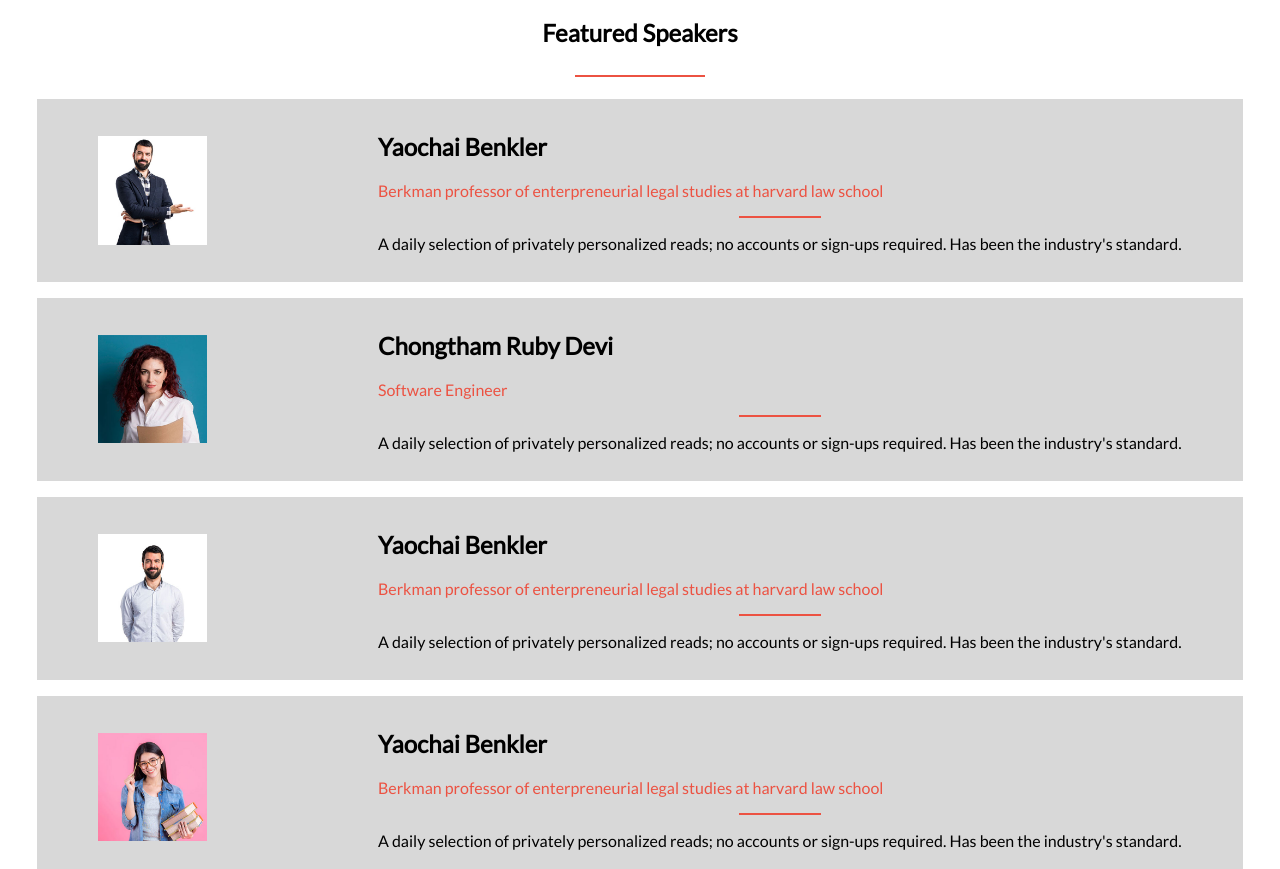
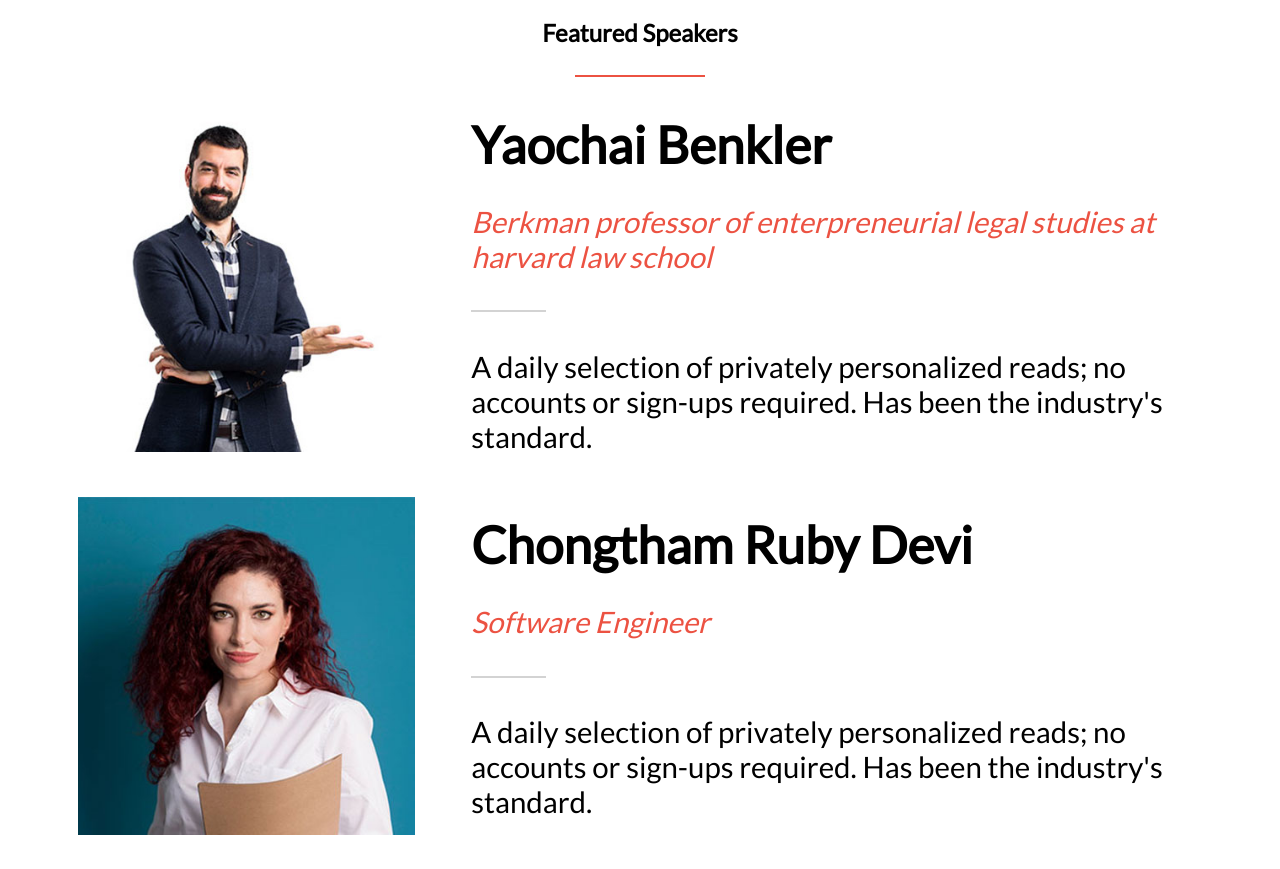
Before and after one commit to rubydevi/the-korner-capstone, a website: page index.html in a window 1280 px wide. Shown: the part 2177-3046 px from the top of the page. Drawn offline with Linux system fonts and the light colour scheme; a web font is replaced by a local one.

Commit message:
Add styles for featured speakers section

```diff
--- a/css/mobile.css
+++ b/css/mobile.css
@@ -200,3 +200,57 @@
   justify-items: center;
   /* color: change according to template */
 }
+
+.headline {
+  margin-bottom: 0;
+  font-size: 4.5vw;
+}
+
+#features .program {
+  background-color: unset;
+}
+
+#features .program img {
+  min-width: 30%;
+}
+
+.speaker-details {
+  display: flex;
+  flex-direction: column;
+}
+
+.speaker-head {
+  font-size: 4vw;
+  margin: 0;
+}
+
+.speaker-title {
+  font-size: 2.3vw;
+  font-style: italic;
+  margin-bottom: 0;
+}
+
+.feature-hr {
+  border-color: #d3d3d3;
+  margin: 5% 0;
+}
+
+.speaker-description {
+  margin: 0;
+  font-size: 2.3vw;
+}
+
+.btn-seemore {
+  font-size: 2.5vw; /*new change*/
+  width: 100%;
+  color:#272a31;
+  background-color: unset;
+  border: 1px solid #272a31;
+  border-radius: 5px;
+}
+
+.btn-seemore:hover {
+  background-color: #d3d3d3;
+  color:#fff;
+  border: 1px solid #fff;
+}
```
